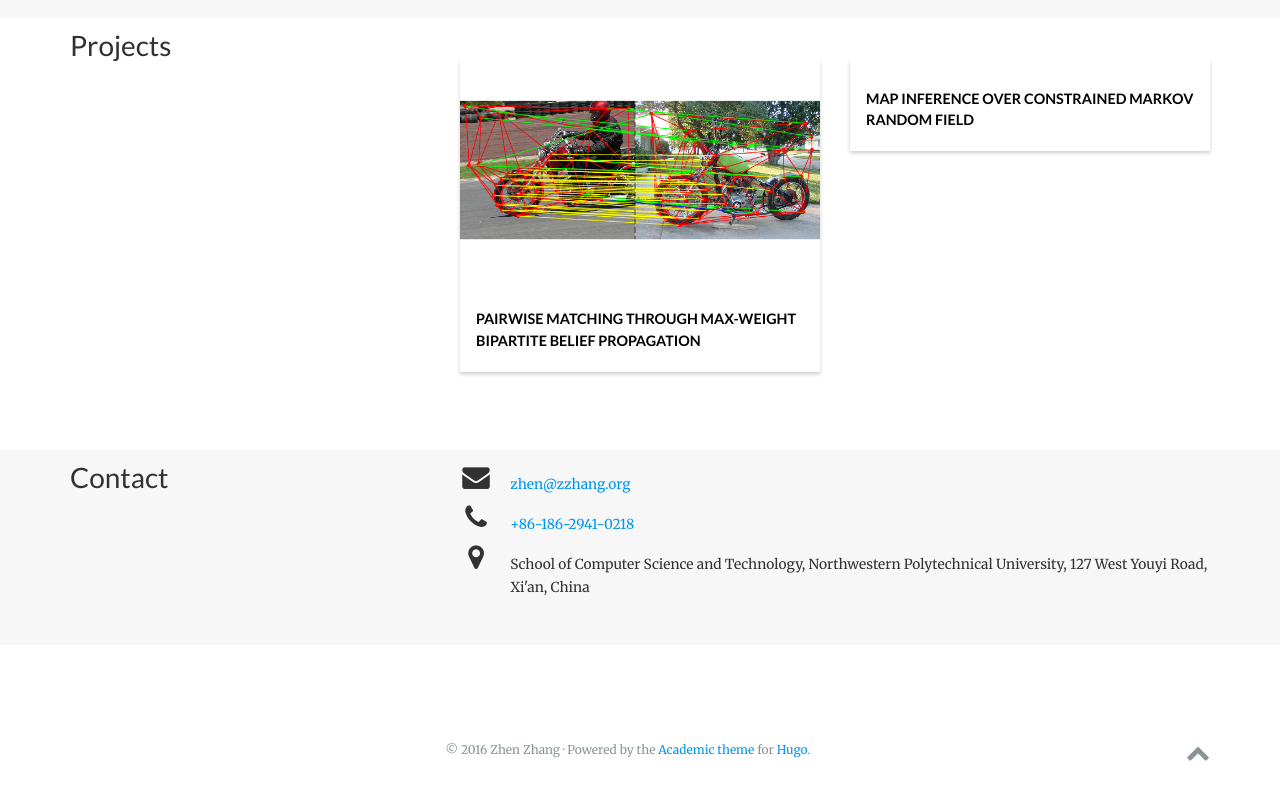
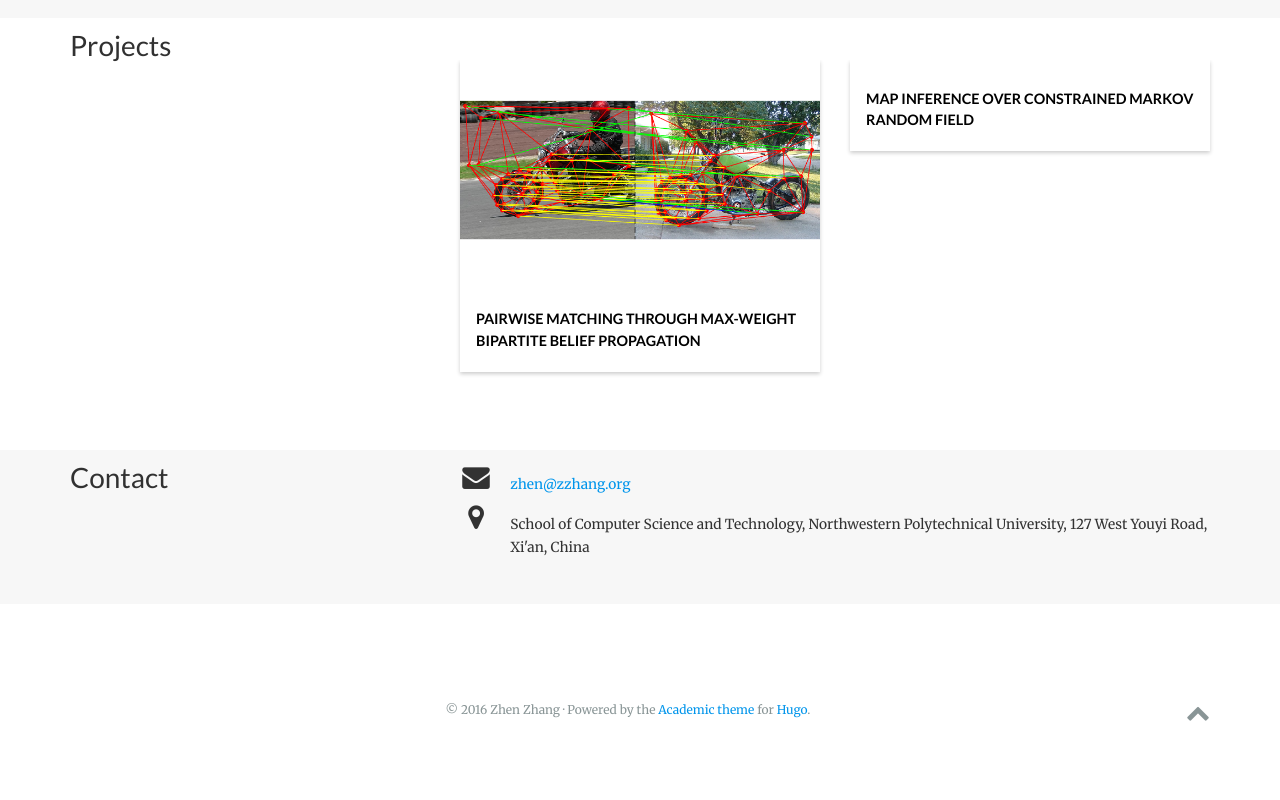
Before and after one commit to zzhang1987/zzhang1987.github.io, a plain HTML site: page index.html in a window 1280 px wide. Shown: the part 1476-2276 px from the top of the page. After the commit the page ends 2244 px from the top, so only its background shows below. Drawn offline with nearby package versions, Linux system fonts and the light colour scheme; files whose address does not match are found by name.

Commit message:
rebuilding site Thu Apr 13 22:03:40 CST 2017

```diff
--- a/index.html
+++ b/index.html
@@ -720,11 +720,6 @@
 
 
 
-      <li>
-        <i class="fa-li fa fa-phone fa-2x" aria-hidden="true"></i>
-        <span><a href="tel:&#43;86-186-2941-0218">&#43;86-186-2941-0218</a></span>
-      </li>
-
 
 
 
```
